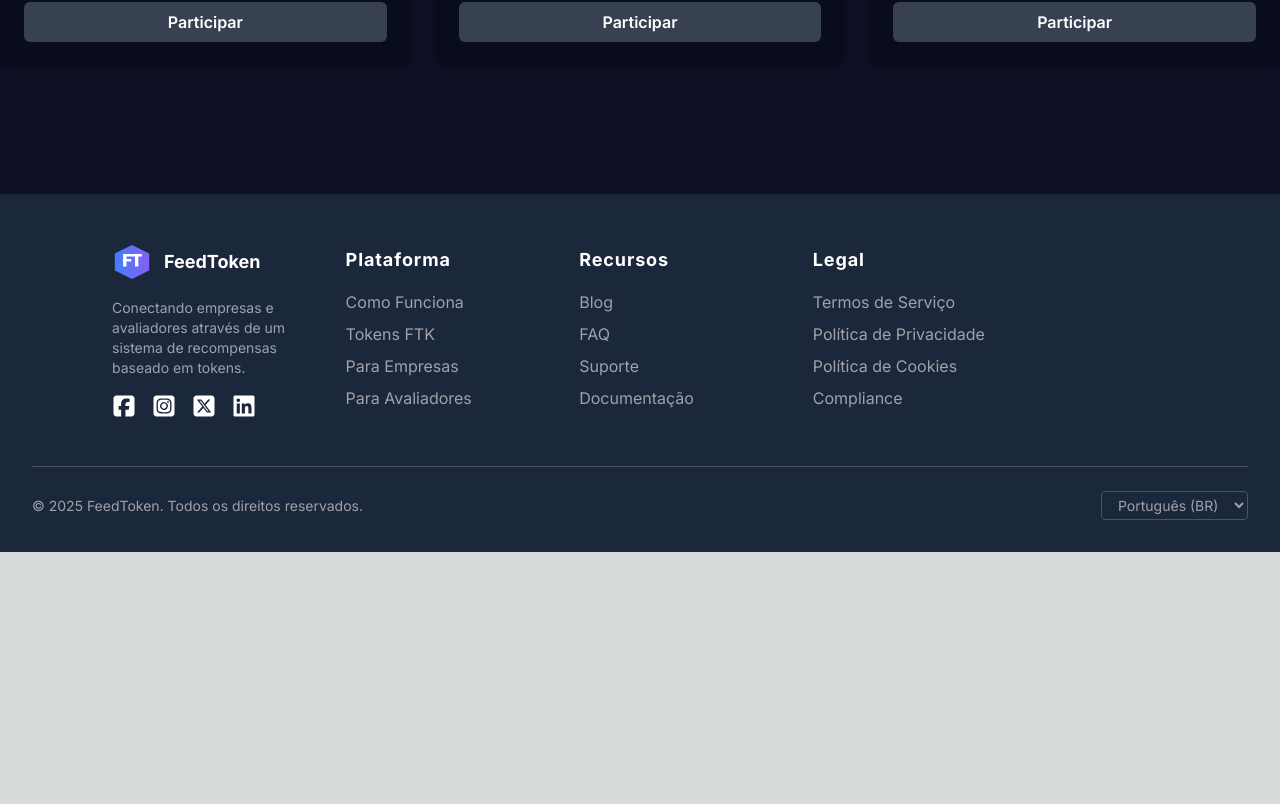
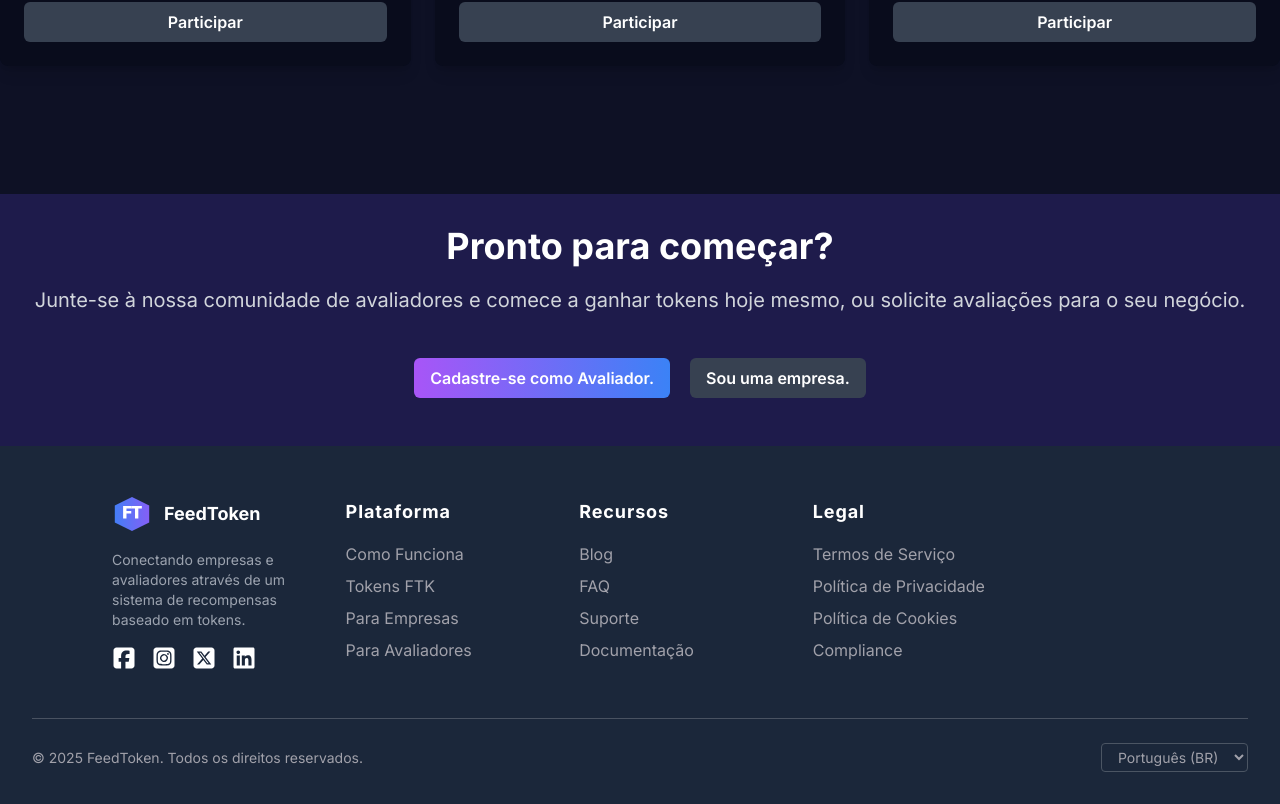
Before and after one commit to TransferoNovaIguacu/feedback-company-front, a Next.js app: page / in a window 1280 px wide. Shown: the part 2308-3112 px from the top of the page. Before the commit the page ends 2860 px from the top, so only its background shows below. Built offline with nearby package versions, Linux system fonts and the light colour scheme.

Commit message:
feat: Construção do CTA

```diff
--- /dev/null
+++ b/app/CTAInstitucional/page.tsx
@@ -0,0 +1,8 @@
+interface TituloProps{
+    titulo: string;
+}
+export function Title({titulo}: TituloProps){
+    return(
+        <h1>{titulo}</h1>
+    )
+}
--- /dev/null
+++ b/app/components/CTAInstitucional.tsx
@@ -0,0 +1,42 @@
+// Importa os dois componentes de botão personalizados
+import { Botao1, Botao2 } from "./Botao";
+
+// Define e exporta o componente funcional CTA (Call To Action)
+export default function CTA() {
+    return (
+        // Container principal do CTA com layout em coluna e um gradiente de fundo roxo-azulado
+        // `h-screen` faz ele ocupar a altura total da tela, mas `h-2/3` foi colocado depois — ele sobrescreve `h-screen`, ou seja, ocupa 2/3 da altura da tela
+        <div className="flex flex-col bg-gradient-to-t from-indigo-950 to-indigo-950 h-2/3">
+
+            {/* Centraliza o conteúdo vertical e horizontalmente com margin auto e centraliza o texto */}
+            <div className="m-auto text-white text-center">
+
+                {/* Título principal */}
+                <h1 className="text-4xl font-bold text-center mt-8">
+                    Pronto para começar?
+                </h1>
+
+                {/* Parágrafo explicativo abaixo do título com tamanhos adaptáveis, cor cinza clara, margem inferior e superior */}
+                <p className="text-lg md:text-xl leading-relaxed mb-8 text-gray-300 mt-5">
+                    Junte-se à nossa comunidade de avaliadores e comece a ganhar tokens hoje mesmo, ou solicite avaliações para o seu negócio.
+                </p>
+
+                {/* Container dos botões — em coluna no mobile, lado a lado no desktop (usando `md:flex-row`) */}
+                {/* `gap-5` adiciona espaçamento entre os botões */}
+                <div className="flex flex-col md:flex-row justify-center gap-5 py-3 px-1 mb-9">
+
+                    {/* Define que o botão só ocupa a largura do conteúdo interno */}
+                    <div className="w-fit">
+                        <Botao1 texto={"Cadastre-se como Avaliador."} />
+                    </div>
+
+                    {/* Segundo botão com o mesmo ajuste de largura */}
+                    <div className="w-fit">
+                        <Botao2 texto={"Sou uma empresa."} />
+                    </div>
+
+                </div>
+            </div>
+        </div>
+    )
+}
--- a/app/page.tsx
+++ b/app/page.tsx
@@ -1,4 +1,5 @@
 import AvailableEvaluations from "./components/AvailableEvaluations";
+import CTA from "./components/CTAInstitucional";
 import ComoFunciona from "./components/Como_funciona";
 import Engajamento from "./components/Engajamento";
 import HeroPage from "./components/HeroPage";
@@ -11,6 +12,7 @@ export default function EmConstrucao() {
      <ComoFunciona/>
      <Engajamento/>
      <AvailableEvaluations/>
+     <CTA/>
     </>
   );
 }
```
Also changed, not shown: 1 other file (tests, documents, lock files or other folders).
